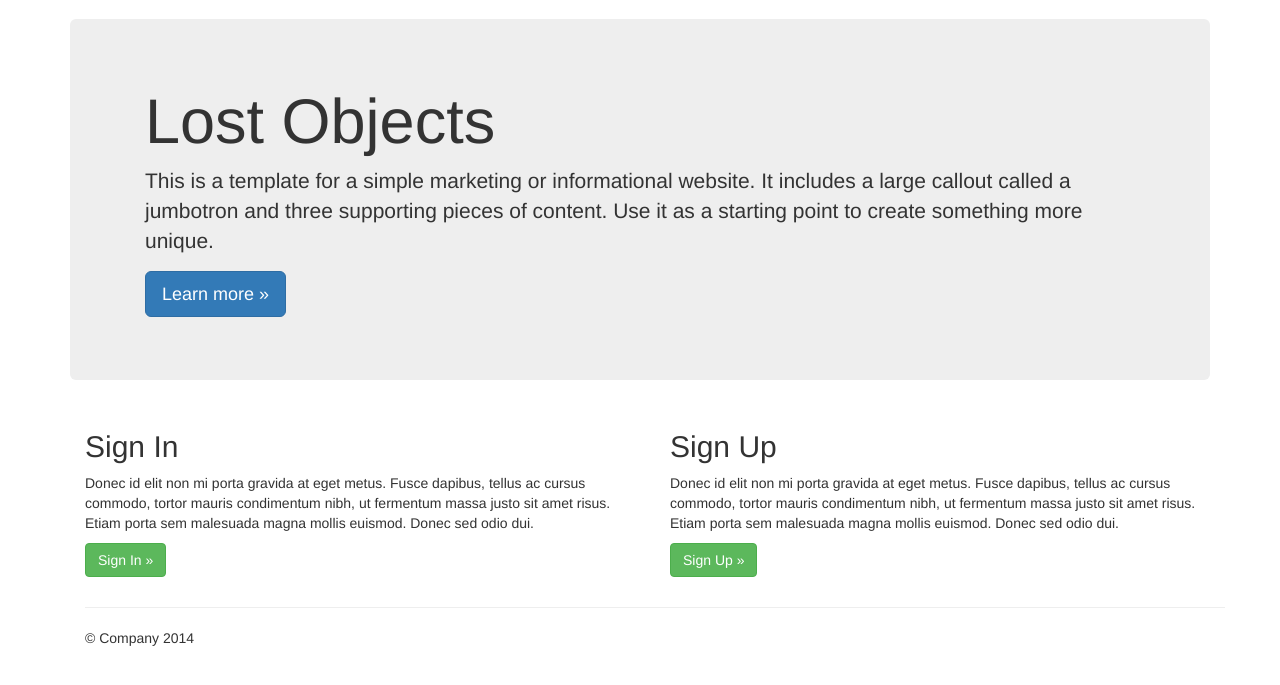
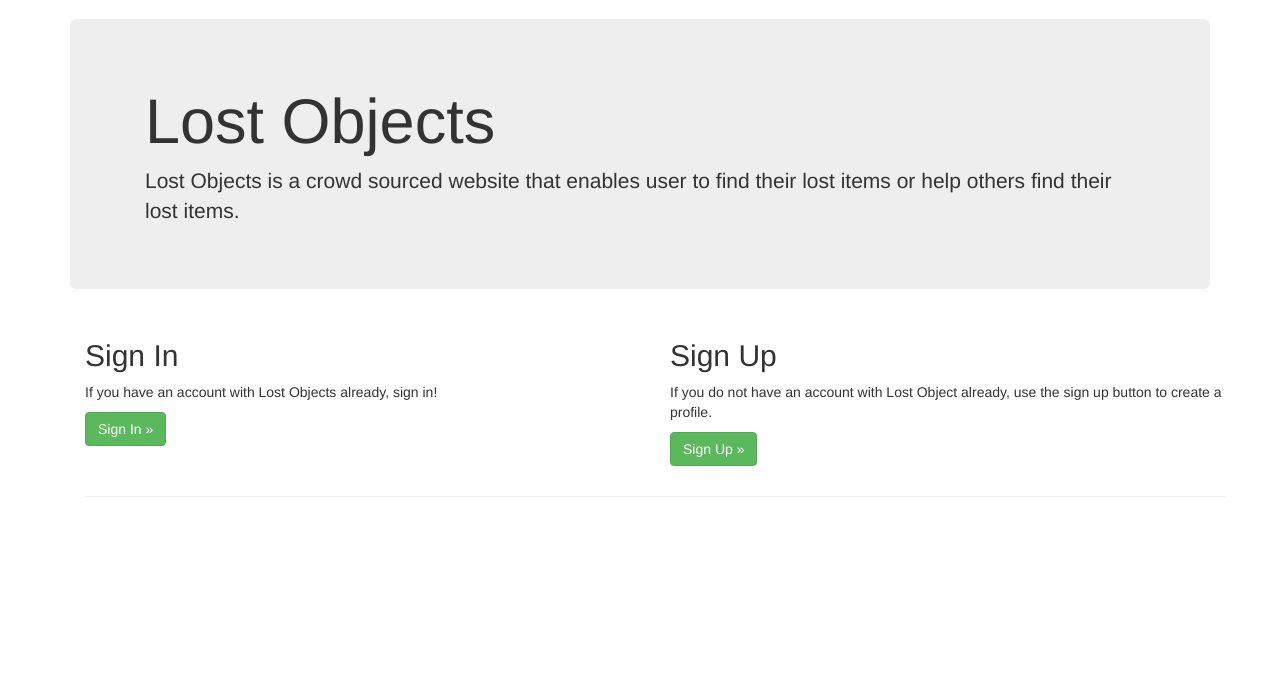
Before and after one commit to lucasfevi/lost-objects, a CakePHP app: the page made by app/View/Pages/home.ctp in a window 1280 px wide. Shown: the part 51-736 px from the top of the page. Run offline with PHP 8.4 and a stand-in for CakePHP, Linux system fonts and the light colour scheme; the template is opened without the code that fills it, so the values that code supplies are empty; some libraries are stand-ins or nearby versions.

Commit message:
Changed descriptions on homepage

```diff
--- a/app/View/Pages/home.ctp
+++ b/app/View/Pages/home.ctp
@@ -1,8 +1,7 @@
 <div class="jumbotron">
     <div class="container">
         <h1>Lost Objects</h1>
-        <p>This is a template for a simple marketing or informational website. It includes a large callout called a jumbotron and three supporting pieces of content. Use it as a starting point to create something more unique.</p>
-        <p><a class="btn btn-primary btn-lg" href="#" role="button">Learn more &raquo;</a></p>
+        <p>Lost Objects is a crowd sourced website that enables user to find their lost items or help others find their lost items.</p>
     </div>
 </div>
 
@@ -10,19 +9,15 @@
     <div class="row">
         <div class="col-md-6">
             <h2>Sign In</h2>
-            <p>Donec id elit non mi porta gravida at eget metus. Fusce dapibus, tellus ac cursus commodo, tortor mauris condimentum nibh, ut fermentum massa justo sit amet risus. Etiam porta sem malesuada magna mollis euismod. Donec sed odio dui. </p>
+            <p>If you have an account with Lost Objects already, sign in!</p>
             <p><a class="btn btn-success" href="<?php echo $this->Html->url(array('controller' => 'users', 'action' => 'login')); ?>" role="button">Sign In &raquo;</a></p>
         </div>
         <div class="col-md-6">
             <h2>Sign Up</h2>
-            <p>Donec id elit non mi porta gravida at eget metus. Fusce dapibus, tellus ac cursus commodo, tortor mauris condimentum nibh, ut fermentum massa justo sit amet risus. Etiam porta sem malesuada magna mollis euismod. Donec sed odio dui. </p>
+            <p>If you do not have an account with Lost Object already, use the sign up button to create a profile.</p>
             <p><a class="btn btn-success" href="<?php echo $this->Html->url(array('controller' => 'users', 'action' => 'add')); ?>" role="button">Sign Up &raquo;</a></p>
         </div>
     </div>
 
     <hr>
-
-    <footer>
-        <p>&copy; Company 2014</p>
-    </footer>
 </div>
```
